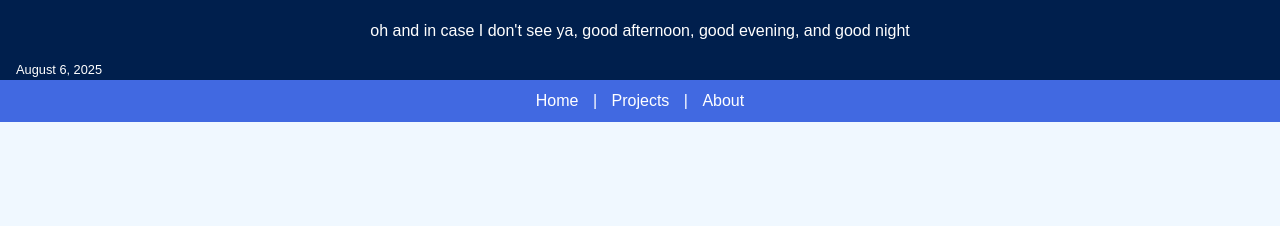
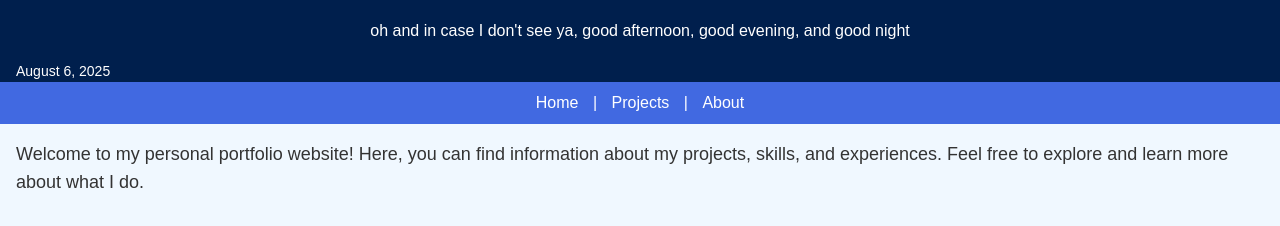
Before and after one commit to MaksimDmitriev/Personal-Portfolio-Website, a plain HTML site: page index.html in a window 1280 px wide. Shown: the part 92-318 px from the top of the page. Drawn offline with Linux system fonts and the light colour scheme.

Commit message:
add article

```diff
--- a/css/styles.css
+++ b/css/styles.css
@@ -18,7 +18,7 @@ header p:last-child {
 }
 
 #today-date {
-  font-size: 0.8rem;
+  font-size: 0.875rem;
   text-align: start;
 }
 
@@ -35,6 +35,14 @@ nav a {
   margin: 0 10px;
 }
 
+main {
+  padding: 1rem;
+}
+
+article {
+  font-size: 1.125rem;
+}
+
 @media (min-width: 600px) { /* tablets portrait+ */ }
 
 @media (min-width: 768px) { /* tablets landscape+ */ }
--- a/index.html
+++ b/index.html
@@ -17,6 +17,14 @@
       <a href="#">About</a>
     </nav>
 
+    <main>
+      <article>
+        Welcome to my personal portfolio website!
+        Here, you can find information about my projects, skills, and experiences.
+        Feel free to explore and learn more about what I do.
+      </article>
+    </main>
+
     <script src="js/main.js"></script>
   </body>
 </html>
```
